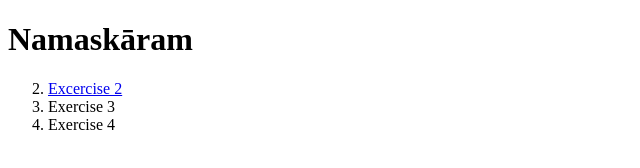
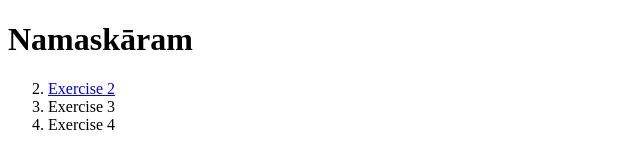
Before and after one commit to cetmulearnrvc/Sample, a website: page welcome.html in a window 1280 px wide. Shown: the full height of the page, 0-640 px from the left. Drawn offline with Linux system fonts and the light colour scheme.

Commit message:
Exercise 2

```diff
--- a/welcome.html
+++ b/welcome.html
@@ -9,7 +9,7 @@
         <h1> Namaskāram</h1>
 
         <ol start="2">
-            <li> <a href="\exercise-2"> Excercise 2</a></li>
+            <li> <a href="\exercise-2"> Exercise 2</a></li>
             <li> Exercise 3</li>
             <li> Exercise 4</li>
         </ol>
```
